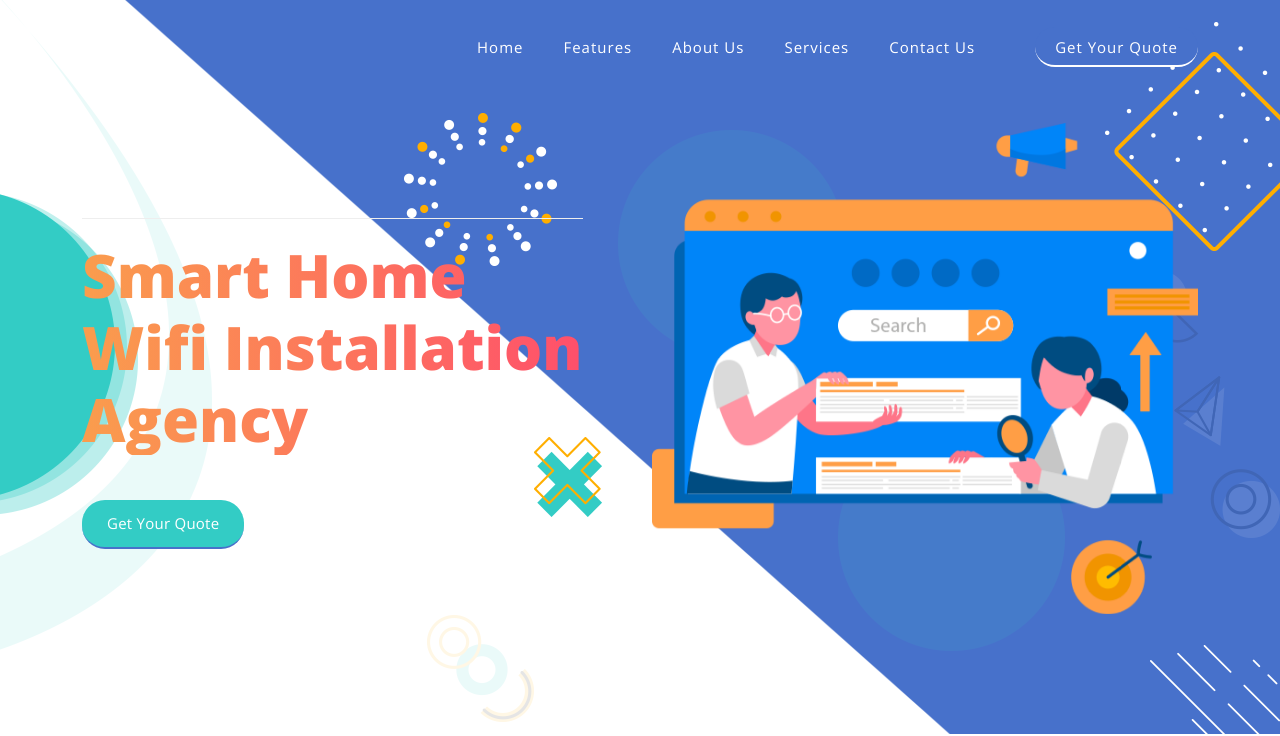
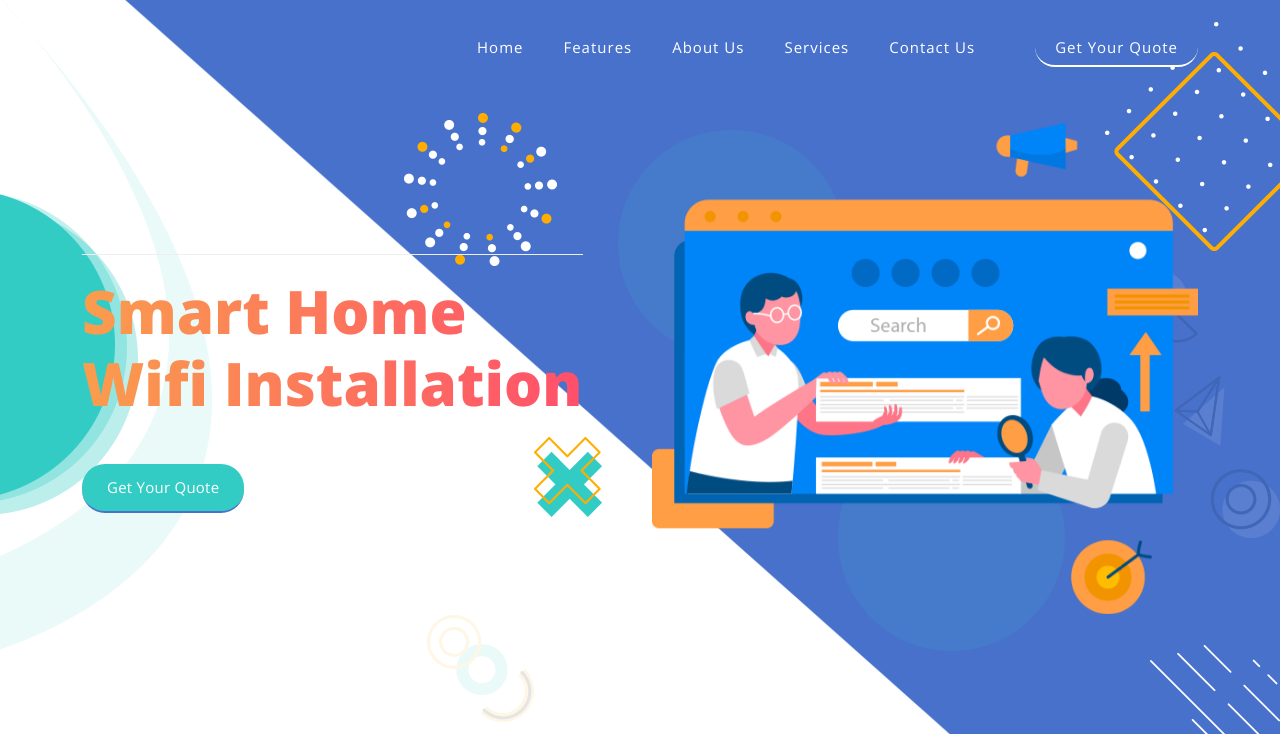
Before and after one commit to sydneywifiinstallations/sydneywifiinstallations.github.io, a plain HTML site: page index.html in a window 1280 px wide. Shown: the part 103-839 px from the top of the page. Drawn offline with nearby package versions, Linux system fonts and the light colour scheme.

Commit message:
Update index.html
name

```diff
--- a/index.html
+++ b/index.html
@@ -106,7 +106,7 @@ https://templatemo.com/tm-563-seo-dream
                     </div>
                   </div>
                   <div class="col-lg-12">
-                    <h2>Smart Home Wifi Installation Agency</h2>
+                    <h2>Smart Home Wifi Installation</h2>
                   </div>
                   <div class="col-lg-12">
                     <div class="main-green-button scroll-to-section">
```
